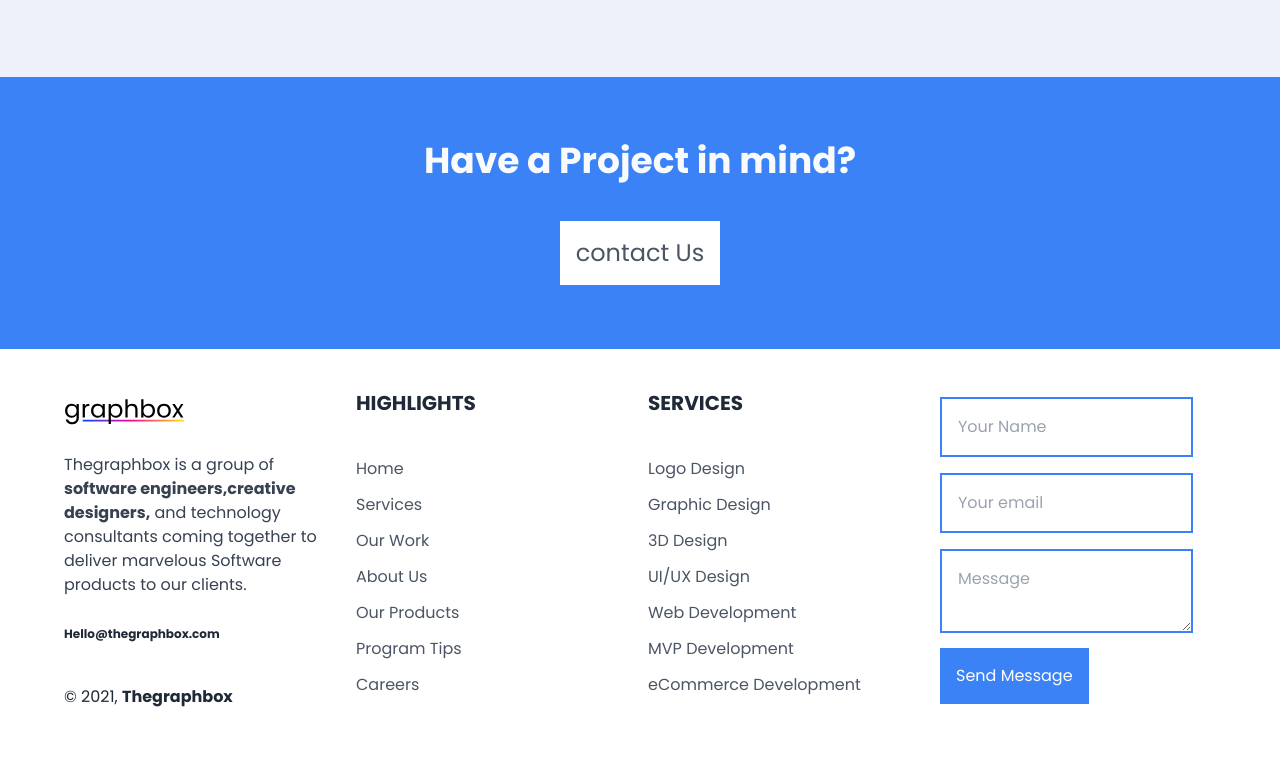
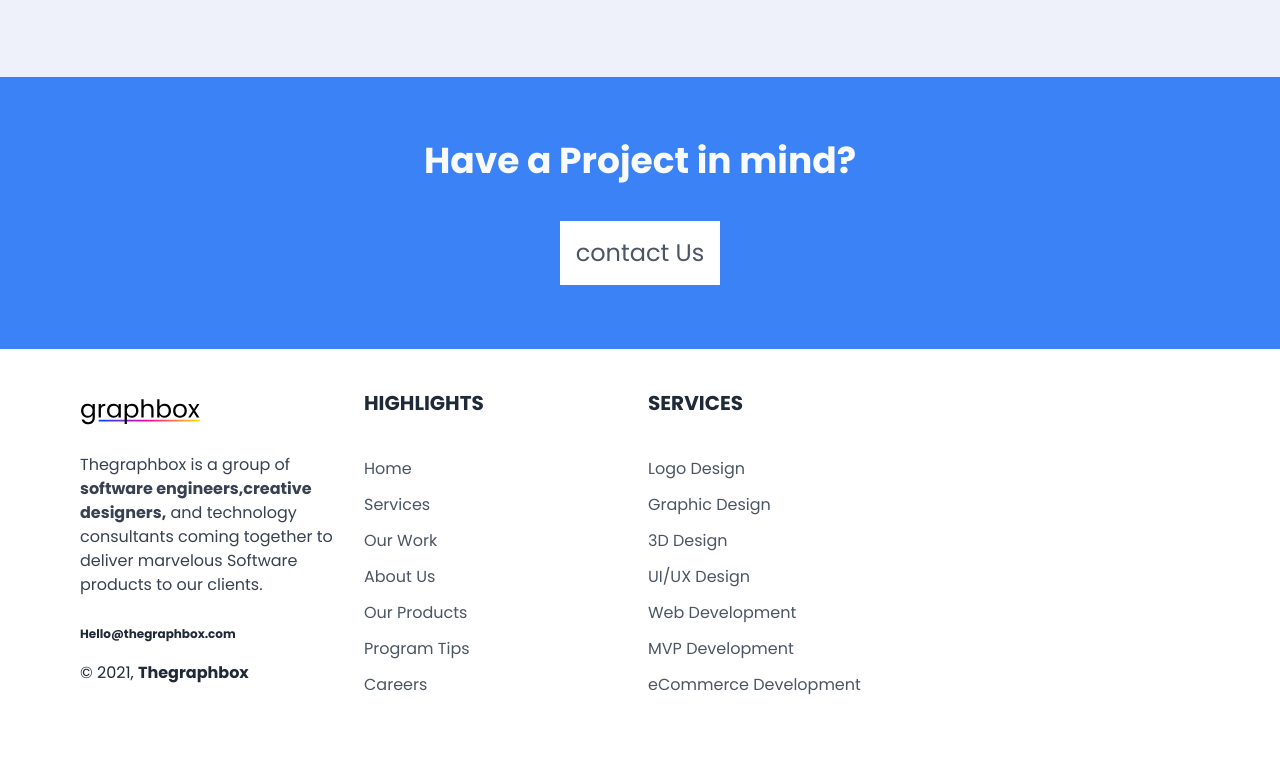
Before and after one commit to Manishbajpai055/graphbox, a website: page index.html in a window 1280 px wide. Shown: the part 3375-4152 px from the top of the page. Drawn offline with Linux system fonts and the light colour scheme.

Commit message:
fixed css

```diff
--- a/index.html
+++ b/index.html
@@ -187,7 +187,7 @@
     </section>
 
     <footer>
-        <div class="grid grid-cols-1 md:grid-cols-2 lg:grid-cols-4 gap-4 mx-16">
+        <div class="grid grid-cols-1 md:grid-cols-2 lg:grid-cols-4 gap-4 px-4 md:mx-16">
             <div class="py-10 order-1">
                 <svg width="120" height="40" viewBox="0 0 155 48" fill="none" xmlns="http://www.w3.org/2000/svg">
                     <line x1="24.1504" y1="39" x2="154.99" y2="39" stroke="url(#paint0_linear)" stroke-width="2"/>
@@ -209,10 +209,10 @@
                          <a class="text-xs LM text-gray-800 font-semibold" href="mailto:thegraphbox.com">Hello@thegraphbox.com</a>
                         </p>
 
-                        <p class="text-base text-gray-800 pt-10">&copy; 2021, <b> Thegraphbox </b> </p>
+                        <p class="text-base text-gray-800 pt-4">&copy; 2021, <b> Thegraphbox </b> </p>
             </div>
 
-            <div class="py-10 order-3">
+            <div class="py-4 md:py-10 order-3">
                 <h2 class="text-xl uppercase text-gray-800 font-bold">Highlights</h2>
 
                 <ul class="flex flex-col justify-between h-80 text-gray-600 py-4 md:py-10 ">
@@ -242,7 +242,7 @@
                 </ul>
             </div>
 
-            <div class="md:py-10 order-4">
+            <div class=" md:py-10 order-4">
                 <h2 class="text-xl uppercase text-gray-800 font-bold">Services</h2>
 
                 <ul class="flex flex-col justify-between h-80 text-gray-600 py-4 md:py-10 ">
@@ -272,14 +272,7 @@
                 </ul>
             </div>
 
-            <div class="md:py-10 order-2 lg:order-last">
-                <form action="">
-                    <input class="text-gray-500 p-4 border-2 w-11/12 border-blue-500 my-2" type="text" autocomplete="" placeholder="Your Name" name="" id="">
-                    <input class="text-gray-500 p-4 border-2 w-11/12 border-blue-500 my-2" autocomplete="" type="text" placeholder="Your email" name="" id="">
-                    <textarea class="text-gray-500 p-4 border-2 w-11/12  border-blue-500 my-2" autocomplete="" type="" placeholder="Message" name="" id=""></textarea>
-                    <button class="bg-blue-500 text-white p-4">Send Message</button>
-                </form>
-            </div>
+
 
         </div>
     </footer>
--- a/res/css/tailwind.css
+++ b/res/css/tailwind.css
@@ -17,4 +17,8 @@
         text-shadow: 5px 29px 30px rgba(3, 3, 3, 0.37);
       }
   }
+  .w-328px{
+
+      width : 328px;
+  }
 }
```
Also changed, not shown: res/css/tailwind.min.css.
